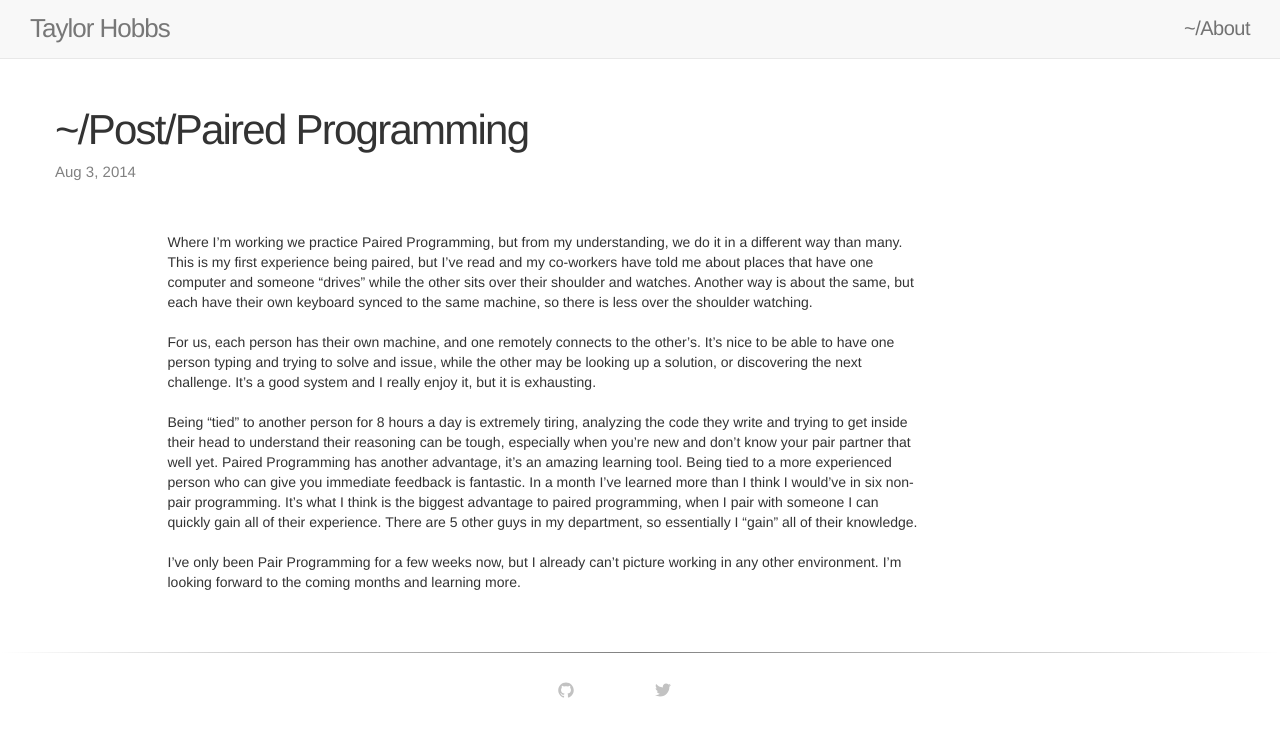
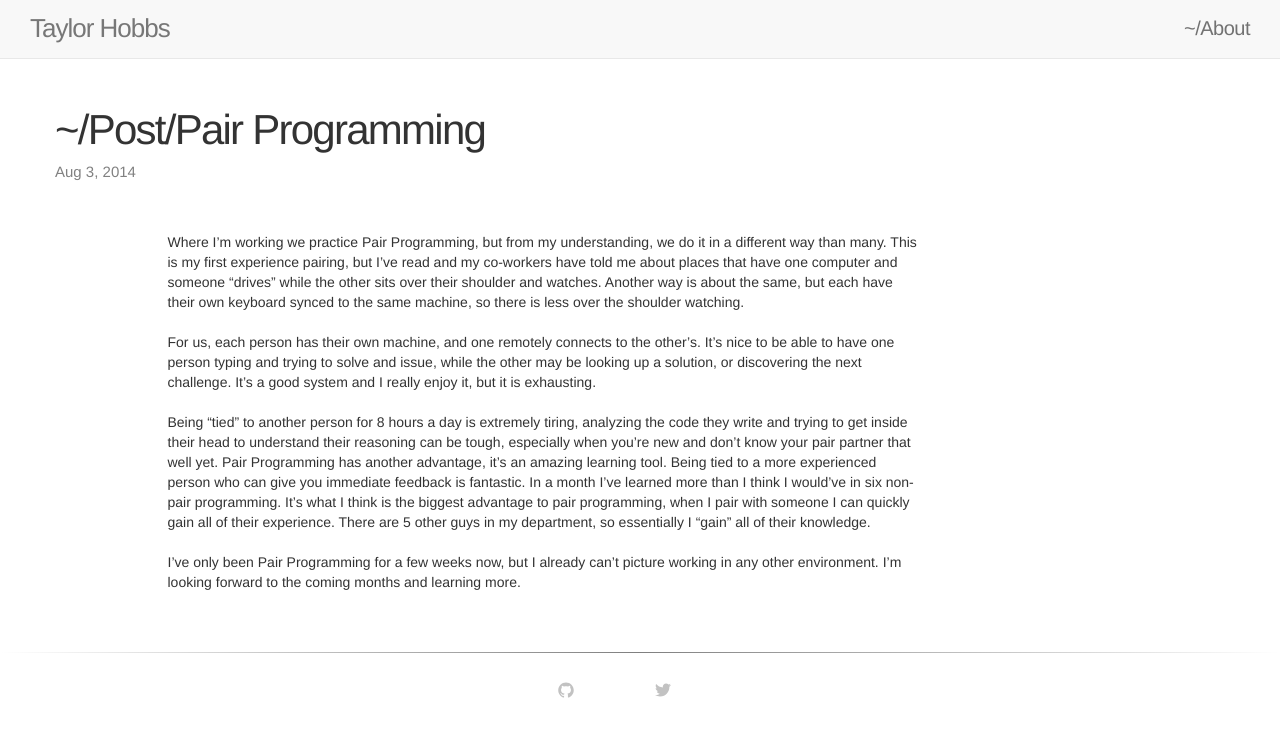
Before and after one commit to TayHobbs/TayHobbs.github.io, a Jekyll site: the page built from _posts/2014-08-03-pair-programming.markdown, in a window 1280 px wide. Shown: the top 737 px of the page. Built offline with Jekyll 4.4.1, drawn with Linux system fonts in a browser that asks for light colours; nearby versions of some CDN libraries; library files that are not in the unit come from our copies.

Commit message:
Rename "paired programming" to "pair programming"

```diff
--- a/_posts/2014-08-03-paired-programming.markdown
+++ b/_posts/2014-08-03-pair-programming.markdown
@@ -1,12 +1,12 @@
 ---
 layout: post
-title:  "Paired Programming"
+title:  "Pair Programming"
 date:   2014-08-03 22:56:32
 categories: Interning
 ---
 
 
-Where I'm working we practice Paired Programming, but from my understanding, we do it in a different way than many. This is my first experience being paired,
+Where I'm working we practice Pair Programming, but from my understanding, we do it in a different way than many. This is my first experience pairing,
 but I've read and my co-workers have told me about places that have one computer and someone "drives" while the other sits over their shoulder and watches.
 Another way is about the same, but each have their own keyboard synced to the same machine, so there is less over the shoulder watching.
 
@@ -15,8 +15,8 @@ while the other may be looking up a solution, or discovering the next challenge.
 
 Being "tied" to another person for 8 hours a day is extremely tiring, analyzing the code they write and trying to get inside their head to understand their reasoning
 can be tough, especially when you're new and don't know your pair partner that well yet.
-Paired Programming has another advantage, it's an amazing learning tool. Being tied to a more experienced person who can give you immediate feedback is fantastic.
-In a month I've learned more than I think I would've in six non-pair programming. It's what I think is the biggest advantage to paired programming, when I pair with someone
+Pair Programming has another advantage, it's an amazing learning tool. Being tied to a more experienced person who can give you immediate feedback is fantastic.
+In a month I've learned more than I think I would've in six non-pair programming. It's what I think is the biggest advantage to pair programming, when I pair with someone
 I can quickly gain all of their experience. There are 5 other guys in my department, so essentially I "gain" all of their knowledge.
 
 I've only been Pair Programming for a few weeks now, but I already can't picture working in any other environment. I'm looking forward to the coming months and learning more.
```
